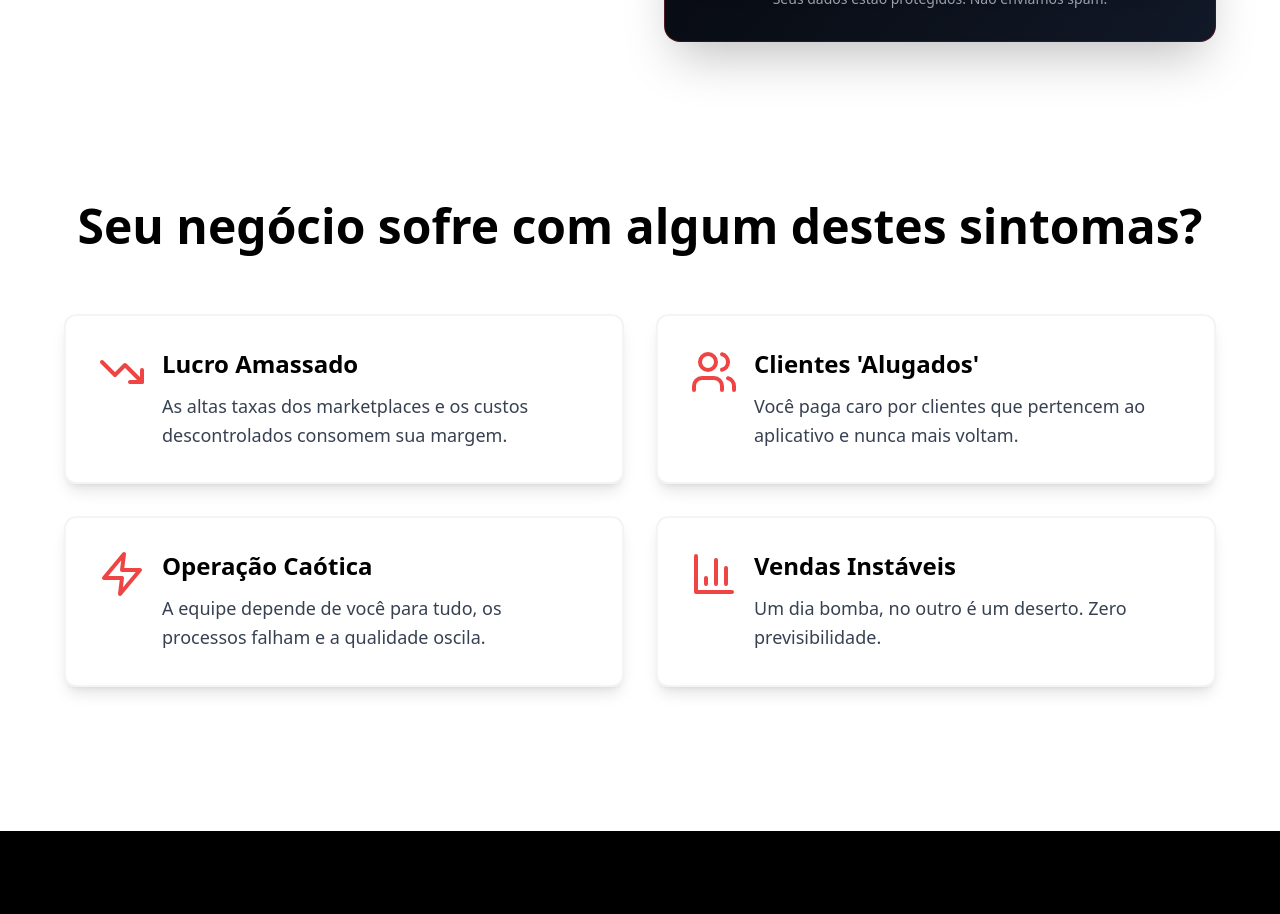
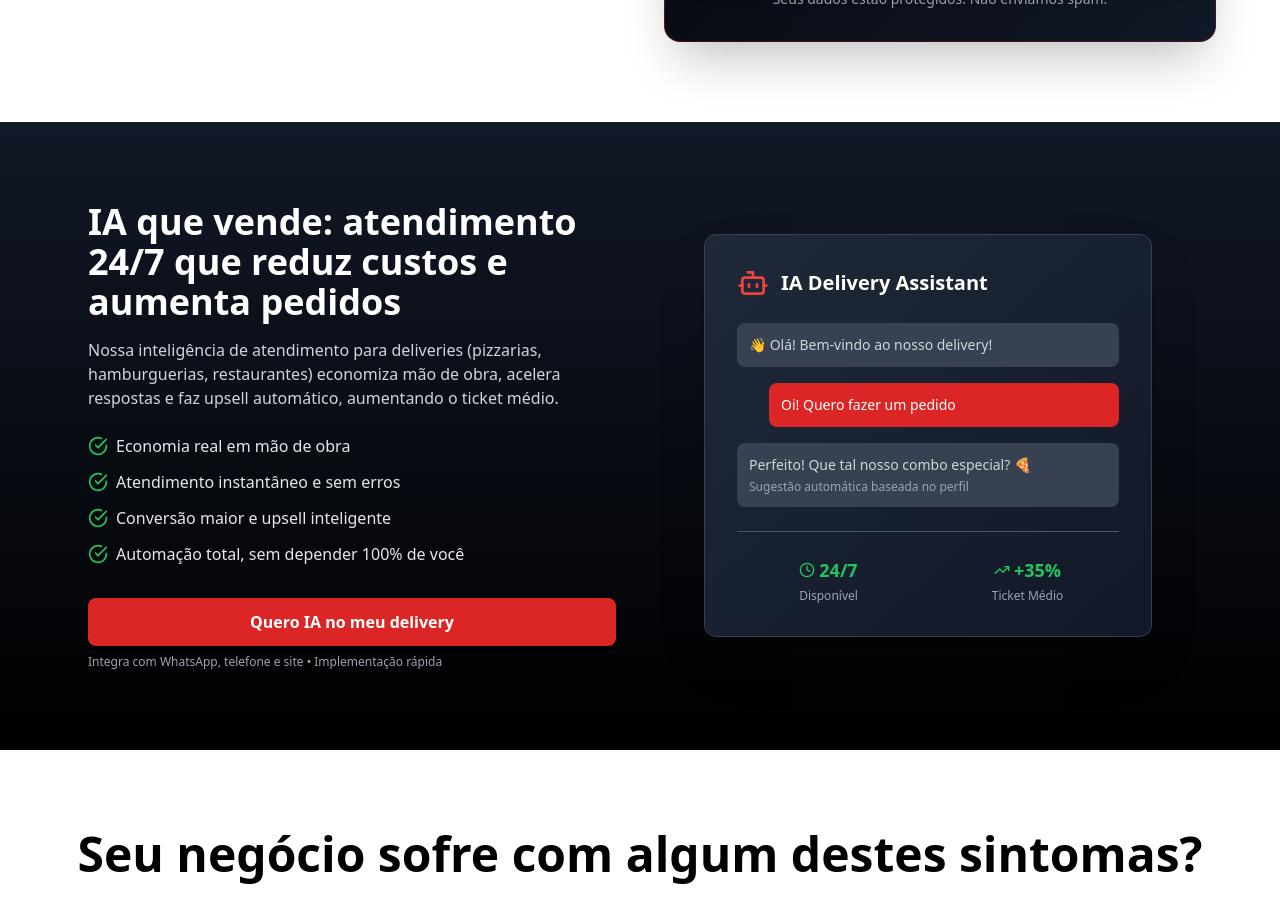
Before and after one commit to gnomogold/novo-site-2M, a React (Vite) app: page / in a window 1280 px wide. Shown: the part 2020-2934 px from the top of the page. Built offline with nearby package versions, Linux system fonts and the light colour scheme.

Commit message:
Add IA Delivery section after main form

```diff
--- a/src/App.tsx
+++ b/src/App.tsx
@@ -1,6 +1,7 @@
 import React from 'react';
 import { Header } from './components/Header';
 import { ImmediateForm } from './components/ImmediateForm';
+import { IADelivery } from './components/IADelivery';
 import { PainPoints } from './components/PainPoints';
 import { Foundation } from './components/Foundation';
 import { DirectSales } from './components/DirectSales';
@@ -19,6 +20,7 @@ export default function App() {
     <div className="min-h-screen">
       <Header onCtaClick={scrollToForm} />
       <ImmediateForm />
+      <IADelivery onCtaClick={scrollToForm} />
       <PainPoints />
       <Foundation onCtaClick={scrollToForm} />
       <DirectSales onCtaClick={scrollToForm} />
--- /dev/null
+++ b/src/components/IADelivery.tsx
@@ -0,0 +1,97 @@
+import React from 'react';
+import { Bot, Clock, TrendingUp, Users, CheckCircle } from 'lucide-react';
+
+interface IADeliveryProps {
+  onCtaClick: () => void;
+}
+
+export const IADelivery: React.FC<IADeliveryProps> = ({ onCtaClick }) => {
+  return (
+    <section id="ia-delivery" className="bg-gradient-to-b from-gray-900 to-black py-20">
+      <div className="max-w-6xl mx-auto grid md:grid-cols-2 gap-12 px-6">
+
+        {/* Coluna de Texto */}
+        <div className="flex flex-col justify-center">
+          <h2 className="text-3xl md:text-4xl font-bold text-white mb-4">
+            IA que vende: atendimento 24/7 que reduz custos e aumenta pedidos
+          </h2>
+          <p className="text-gray-300 mb-6">
+            Nossa inteligência de atendimento para deliveries (pizzarias, hamburguerias, restaurantes)
+            economiza mão de obra, acelera respostas e faz upsell automático, aumentando o ticket médio.
+          </p>
+          <ul className="space-y-3 text-gray-200 mb-8">
+            <li className="flex items-center space-x-2">
+              <CheckCircle className="w-5 h-5 text-green-500 flex-shrink-0" />
+              <span>Economia real em mão de obra</span>
+            </li>
+            <li className="flex items-center space-x-2">
+              <CheckCircle className="w-5 h-5 text-green-500 flex-shrink-0" />
+              <span>Atendimento instantâneo e sem erros</span>
+            </li>
+            <li className="flex items-center space-x-2">
+              <CheckCircle className="w-5 h-5 text-green-500 flex-shrink-0" />
+              <span>Conversão maior e upsell inteligente</span>
+            </li>
+            <li className="flex items-center space-x-2">
+              <CheckCircle className="w-5 h-5 text-green-500 flex-shrink-0" />
+              <span>Automação total, sem depender 100% de você</span>
+            </li>
+          </ul>
+
+          {/* Botão que rola suavemente até o formulário */}
+          <button
+            onClick={onCtaClick}
+            className="inline-block bg-red-600 hover:bg-red-700 text-white font-semibold py-3 px-6 rounded-lg shadow-md transition-all duration-300 transform hover:scale-105 mb-2"
+          >
+            Quero IA no meu delivery
+          </button>
+          <p className="text-xs text-gray-400">
+            Integra com WhatsApp, telefone e site • Implementação rápida
+          </p>
+        </div>
+
+        {/* Coluna com Mockup/Ilustração */}
+        <div className="flex justify-center items-center">
+          <div className="bg-gradient-to-br from-gray-800 to-gray-900 rounded-xl shadow-2xl p-8 border border-gray-700 max-w-md w-full">
+            <div className="flex items-center space-x-3 mb-6">
+              <Bot className="w-8 h-8 text-red-500" />
+              <h3 className="text-xl font-bold text-white">IA Delivery Assistant</h3>
+            </div>
+
+            {/* Simulação de Chat */}
+            <div className="space-y-4">
+              <div className="bg-gray-700 p-3 rounded-lg">
+                <p className="text-sm text-gray-300">👋 Olá! Bem-vindo ao nosso delivery!</p>
+              </div>
+              <div className="bg-red-600 p-3 rounded-lg ml-8">
+                <p className="text-sm text-white">Oi! Quero fazer um pedido</p>
+              </div>
+              <div className="bg-gray-700 p-3 rounded-lg">
+                <p className="text-sm text-gray-300">Perfeito! Que tal nosso combo especial? 🍕</p>
+                <p className="text-xs text-gray-400 mt-1">Sugestão automática baseada no perfil</p>
+              </div>
+            </div>
+
+            {/* Métricas */}
+            <div className="grid grid-cols-2 gap-4 mt-6 pt-6 border-t border-gray-600">
+              <div className="text-center">
+                <div className="flex items-center justify-center space-x-1 mb-1">
+                  <Clock className="w-4 h-4 text-green-500" />
+                  <span className="text-lg font-bold text-green-500">24/7</span>
+                </div>
+                <p className="text-xs text-gray-400">Disponível</p>
+              </div>
+              <div className="text-center">
+                <div className="flex items-center justify-center space-x-1 mb-1">
+                  <TrendingUp className="w-4 h-4 text-green-500" />
+                  <span className="text-lg font-bold text-green-500">+35%</span>
+                </div>
+                <p className="text-xs text-gray-400">Ticket Médio</p>
+              </div>
+            </div>
+          </div>
+        </div>
+      </div>
+    </section>
+  );
+};
```
